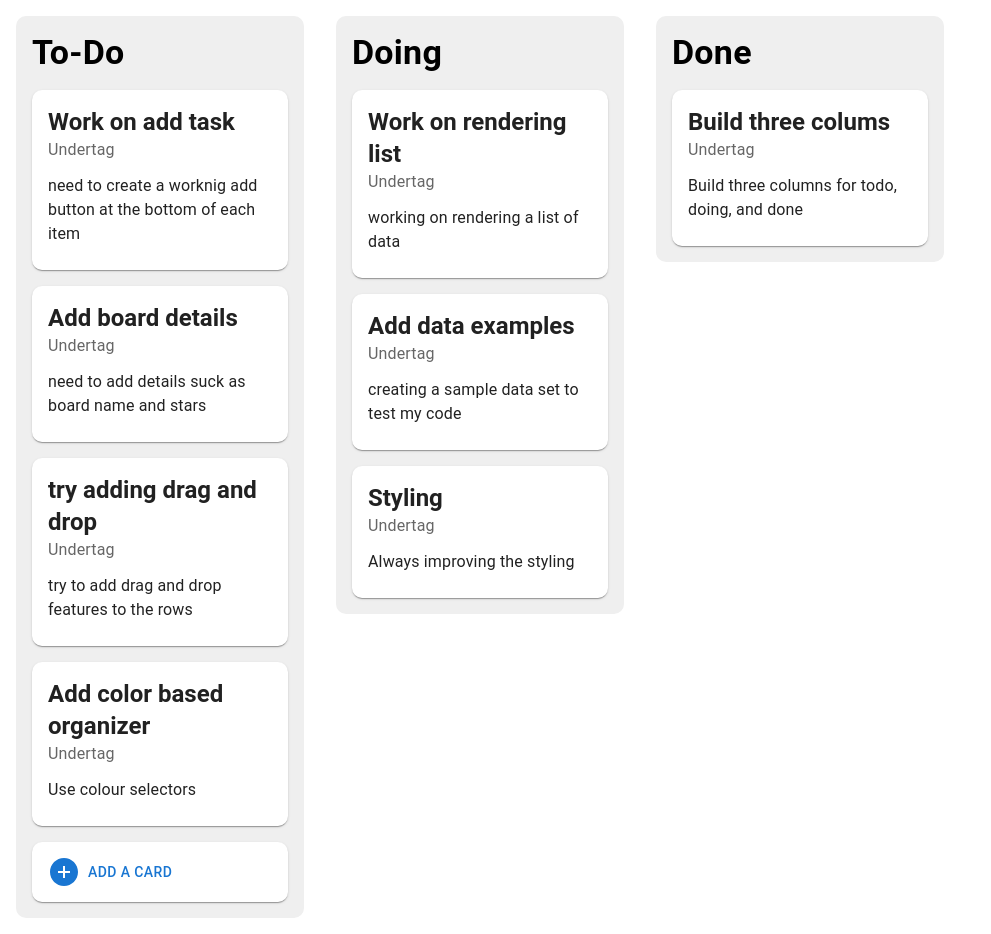
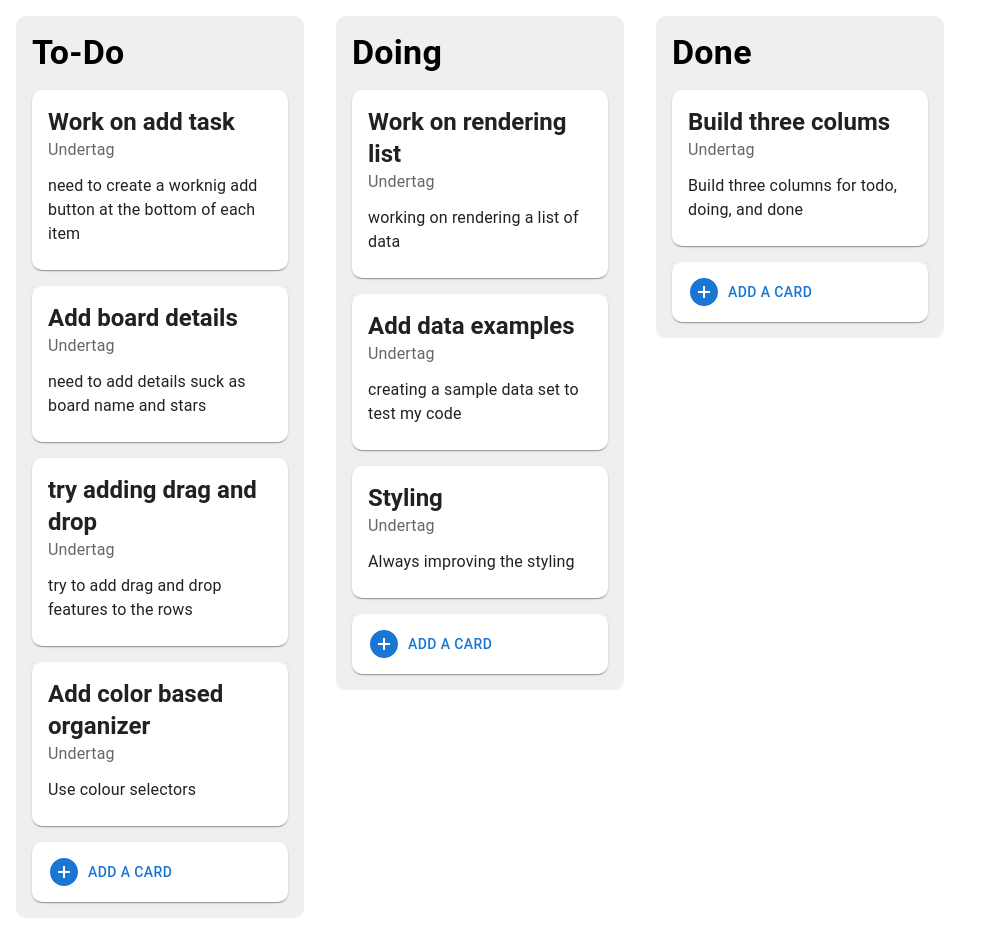
Before and after one commit to imranrehman-it/task-flow, a React (Create React App) app: page / in a window 1280 px wide. Shown: the whole page, without its empty margins (0-991 px from the left). Built offline with nearby package versions, Linux system fonts and the light colour scheme.

Commit message:
created add notes for doing and done

```diff
--- a/src/components/AddCard.jsx
+++ b/src/components/AddCard.jsx
@@ -10,7 +10,7 @@ import TextField from "@mui/material/TextField";
 
 import styled from "styled-components";
 
-function AddCard({ insertTodoList }) {
+function AddCard({ addList }) {
   const [title, setTitle] = useState("");
   const [info, setInfo] = useState("");
   const [renderTitle, setRenderTitle] = useState(false);
@@ -30,7 +30,7 @@ function AddCard({ insertTodoList }) {
   const saveHandler = () => {
     console.log(title);
     console.log(info);
-    insertTodoList({ title: title, info: info });
+    addList({ title: title, info: info });
     setRenderTitle(false);
   };
 
--- a/src/components/BoardLists/Doing.jsx
+++ b/src/components/BoardLists/Doing.jsx
@@ -3,9 +3,14 @@ import styled from "styled-components";
 import Card from "../Card";
 import { Typography } from "@mui/material";
 import data from "./data";
+import AddCard from "../AddCard";
 
 function Doing() {
   const [doingList, setDoingList] = useState(data.doing);
+
+  const insertDoingList = ({ title, info }) => {
+    setDoingList((current) => [...current, { title: title, info: info }]);
+  };
 
   return (
     <Stack>
@@ -15,6 +20,8 @@ function Doing() {
       {doingList.map((item) => {
         return <Card title={item.title} info={item.info} />;
       })}
+
+      <AddCard addList={insertDoingList} />
     </Stack>
   );
 }
--- a/src/components/BoardLists/Done.jsx
+++ b/src/components/BoardLists/Done.jsx
@@ -3,9 +3,15 @@ import styled from "styled-components";
 import Card from "../Card";
 import { Typography } from "@mui/material";
 import data from "./data";
+import AddCard from "../AddCard";
 
 function Done() {
   const [doneList, setDoneList] = useState(data.done);
+
+  const insertDoneList = ({ title, info }) => {
+    setDoneList((current) => [...current, { title: title, info: info }]);
+  };
+
   return (
     <Stack>
       <Typography sx={{ fontWeight: "bold" }} variant="h4" component="div">
@@ -14,6 +20,7 @@ function Done() {
       {doneList.map((item) => {
         return <Card title={item.title} info={item.info} />;
       })}
+      <AddCard addList={insertDoneList} />
     </Stack>
   );
 }
--- a/src/components/BoardLists/Todo.jsx
+++ b/src/components/BoardLists/Todo.jsx
@@ -25,7 +25,7 @@ function Todo() {
         return <Card title={item.title} info={item.info} />;
       })}
 
-      <AddCard insertTodoList={insertTodoList} />
+      <AddCard addList={insertTodoList} />
     </Stack>
   );
 }
```
